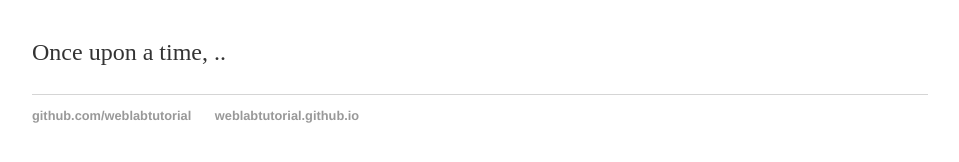
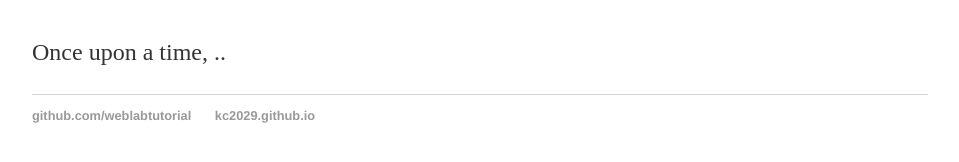
Before and after one commit to kc2029/kc2029.github.io, a Jekyll site: the page built from index.html, in a window 1280 px wide. Shown: the part 161-323 px from the top of the page, without its empty margins (160-1119 px from the left). Built offline with Jekyll 4.4.1, drawn with Linux system fonts in a browser that asks for light colours.

Commit message:
Update default.html

```diff
--- a/_layouts/default.html
+++ b/_layouts/default.html
@@ -21,7 +21,7 @@
     <footer>
       <ul>
         <li><a href="https://github.com/weblabtutorial">github.com/weblabtutorial</a></li>
-        <li><a href="https://weblabtutorial.github.io"> weblabtutorial.github.io </a></li>
+        <li><a href="https://kc2029.github.io/"> kc2029.github.io </a></li>
       </ul>
     </footer>
   </body>
```
